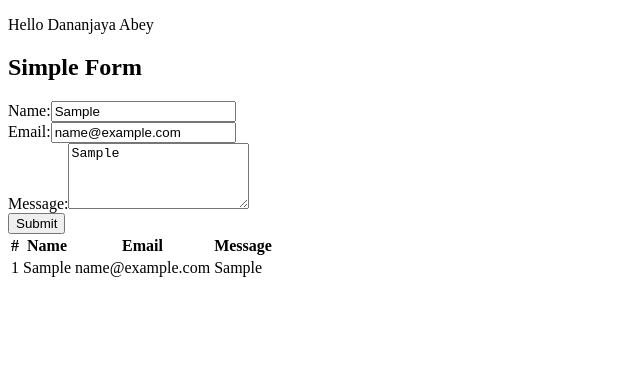
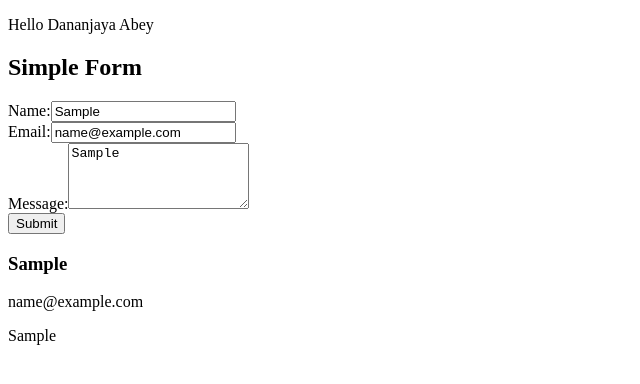
Before and after one commit to dananjayaabeytd/Angular-Basics, an Angular app: page / in a window 1280 px wide. Both pictures are taken after typing "Sample", "name@example.com", "Sample" into the empty fields and a click on the button "Submit". Shown: the top 384 px of the page, without its empty margins (0-640 px from the left). Built offline with nearby package versions, Linux system fonts and the light colour scheme.

Commit message:
pass details to another component

```diff
--- a/src/app/app.module.ts
+++ b/src/app/app.module.ts
@@ -5,11 +5,13 @@ import { AppRoutingModule } from './app-routing.module';
 import { AppComponent } from './app.component';
 import { MyFirstCompComponent } from './my-first-comp/my-first-comp.component';
 import { FormsModule } from '@angular/forms';
+import { MessageDetailsComponent } from './message-details/message-details.component';
 
 @NgModule({
   declarations: [
     AppComponent,
-    MyFirstCompComponent
+    MyFirstCompComponent,
+    MessageDetailsComponent
   ],
   imports: [
     BrowserModule,
--- /dev/null
+++ b/src/app/message-details/message-details.component.html
@@ -0,0 +1,10 @@
+<div class="message-card">
+    <div class="message-header">
+        <h3>{{message.name}}</h3>
+        <p>{{message.email}}</p>
+    </div>
+
+    <div class="message-content">
+        <p>{{message.message}}</p>
+    </div>
+</div>
--- /dev/null
+++ b/src/app/message-details/message-details.component.ts
@@ -0,0 +1,13 @@
+import { Component, Input } from '@angular/core';
+
+@Component({
+  selector: 'app-message-details',
+  templateUrl: './message-details.component.html',
+  styleUrl: './message-details.component.scss'
+})
+export class MessageDetailsComponent {
+
+  @Input()
+  message:any = {};
+
+}
--- a/src/app/my-first-comp/my-first-comp.component.html
+++ b/src/app/my-first-comp/my-first-comp.component.html
@@ -40,7 +40,8 @@
     <h3><strong>Message:</strong>{{ message }}</h3>
   </div> -->
 
-  <table *ngIf="isSubmitted">
+
+  <!-- <table *ngIf="isSubmitted">
     <thead>
         <tr>
             <th>#</th>
@@ -58,5 +59,14 @@
             <td>{{msg.message}}</td>
         </tr>
     </tbody>
-  </table>
+  </table> -->
+
+  <div class="flex-container" *ngIf="isSubmitted">
+    <app-message-details
+    *ngFor="let msg of messages;let i = index"
+    [message]="msg"
+    />
+
+  </div>
+
 </div>
--- a/src/app/my-first-comp/my-first-comp.component.ts
+++ b/src/app/my-first-comp/my-first-comp.component.ts
@@ -10,7 +10,7 @@ export class MyFirstCompComponent {
   name:String= '';
   email:String= '';
   message:String= '';
-  isSubmitted:boolean= true;
+  isSubmitted:boolean= false;
   messages:Array<any>= [];
 
   onSubmit() :void{
```
Also changed, not shown: src/app/message-details/message-details.component.scss (added), 1 other file (tests, documents, lock files or other folders).
